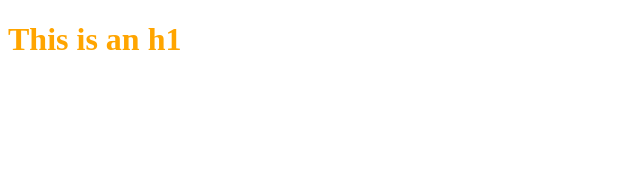
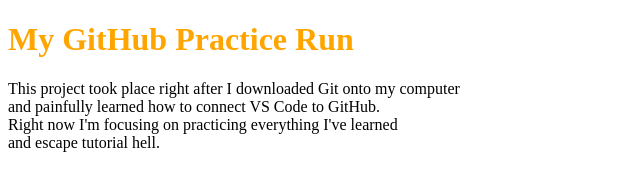
Before and after one commit to neandercode/pracGit, a plain HTML site: page index.html in a window 1280 px wide. Shown: the whole page, without its empty margins (0-640 px from the left). Drawn offline with Linux system fonts and the light colour scheme.

Commit message:
html changes

```diff
--- a/index.html
+++ b/index.html
@@ -1,14 +1,25 @@
 <!DOCTYPE html>
 <html lang="en">
+
 <head>
     <meta charset="UTF-8">
     <meta name="viewport" content="width=device-width, initial-scale=1.0">
     <link rel="stylesheet" href="styles.css">
     <title>Document</title>
 </head>
+
 <body>
-    <h1>This is an h1</h1>
+    <h1>My GitHub Practice Run</h1>
+    <p>This project took place right after I downloaded Git onto my computer
+        <br>
+        and painfully learned how to connect VS Code to GitHub.
+        <br>
+        Right now I'm focusing on practicing everything I've learned
+        <br>
+        and escape tutorial hell.
+    </p>
 
     <script src="index.js"></script>
 </body>
+
 </html>
```
